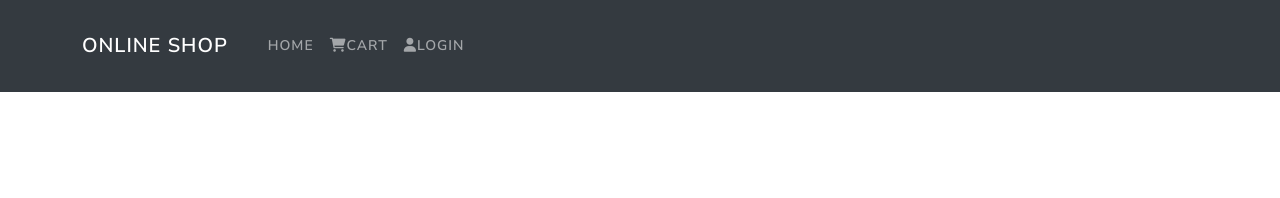
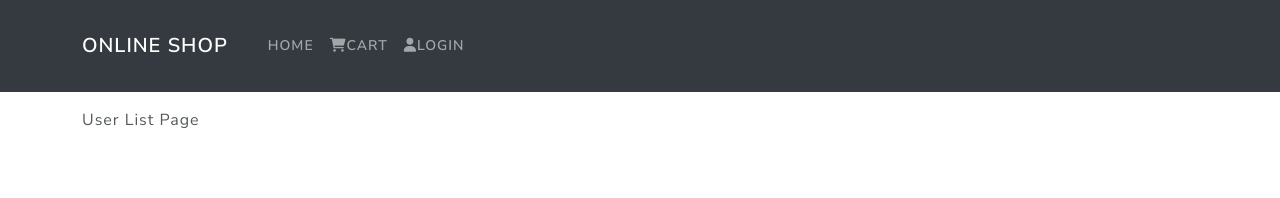
Before and after one commit to muhammad-rajib/react-redux-ecommerce-web-app, a React (Create React App) app: page /admin/userlist in a window 1280 px wide. Shown: the top 198 px of the page. Built offline with nearby package versions, Linux system fonts and the light colour scheme.

Commit message:
Route - added userlist route for admin user

```diff
--- a/src/components/App.js
+++ b/src/components/App.js
@@ -15,6 +15,7 @@ import ShippingPage from "./pages/ShippingPage";
 import PaymentPage from "./pages/PaymentPage";
 import PlaceholderPage from "./pages/PlaceholderPage";
 import OrderPage from "./pages/OrderPage";
+import UserListPage from "../components/pages/UserListPage";
 
 function App() {
   return (
@@ -28,6 +29,8 @@ function App() {
               <Route path="/register" element={<RegisterPage />} />
               <Route path="/login" element={<LoginPage />} />
               <Route path="/profile" element={<ProfilePage />} />
+
+              <Route path="/admin/userlist" element={<UserListPage />} />
 
               <Route path="/products/:id" element={<ProductPage />} />
               <Route path="/cart">
--- /dev/null
+++ b/src/components/pages/UserListPage.js
@@ -0,0 +1,5 @@
+import React, { useState, useEffect } from "react";
+
+export default function UserListPage() {
+  return <div>User List Page</div>;
+}
```
